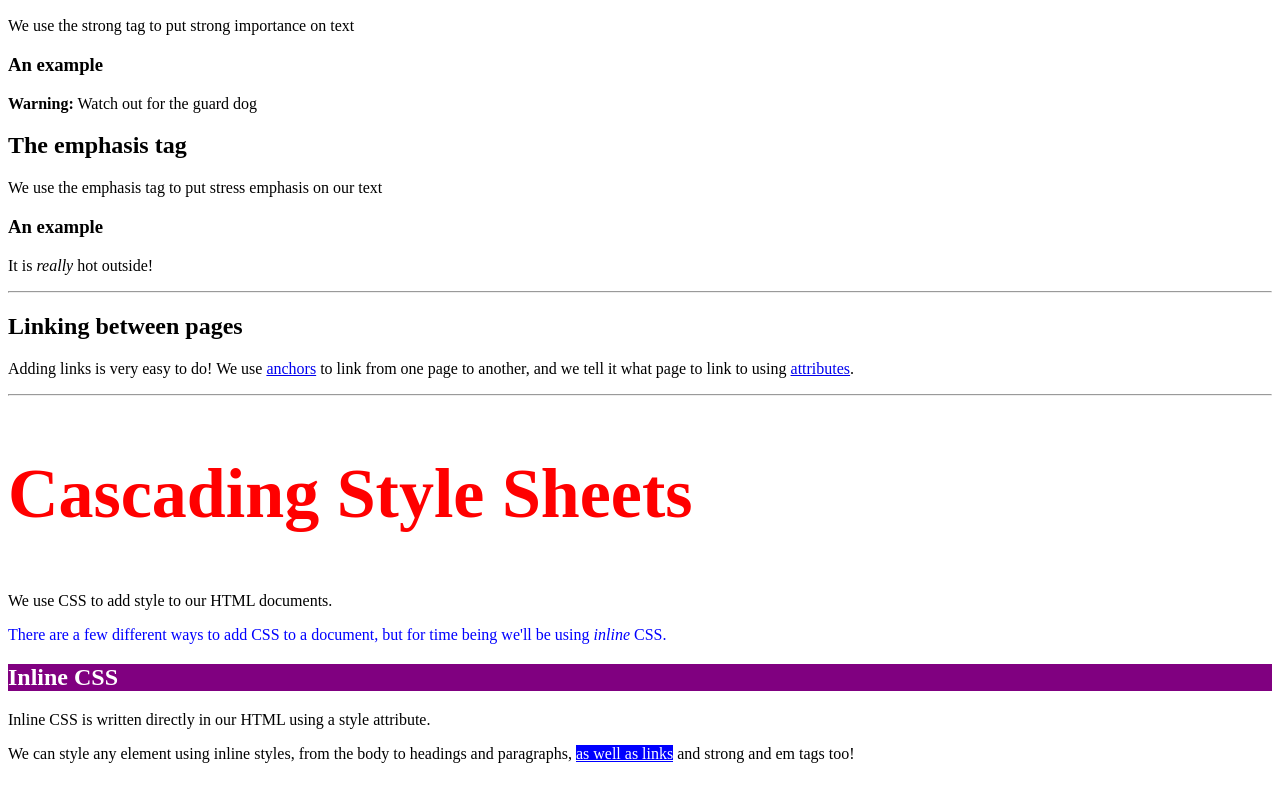
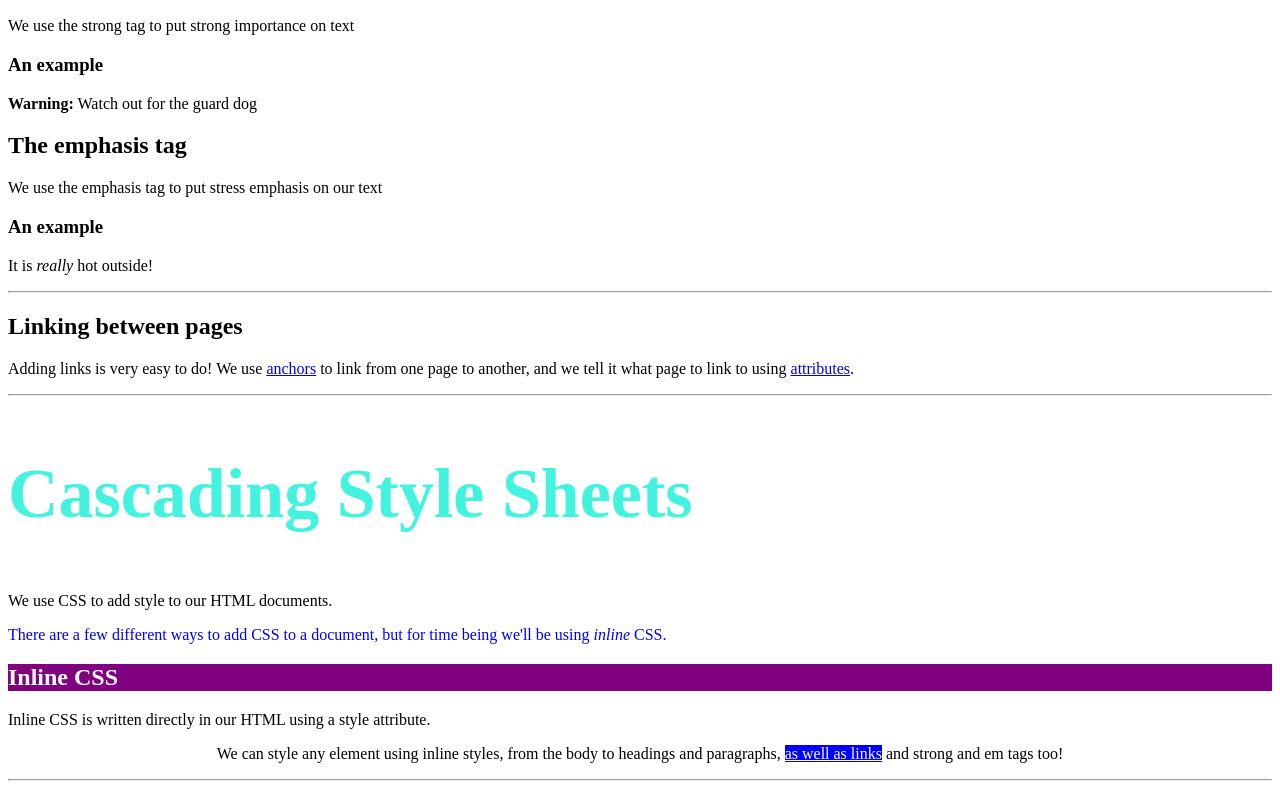
Before and after one commit to bofur24/FrontEnd-Career, a plain HTML site: page Module-2/Project-1/index.html in a window 1280 px wide. Shown: the part 354-1143 px from the top of the page. Drawn offline with Linux system fonts and the light colour scheme.

Commit message:
CSS Basics

```diff
--- a/Module-2/Project-1/index.html
+++ b/Module-2/Project-1/index.html
@@ -25,11 +25,20 @@
         <h2>Linking between pages</h2>
         <p>Adding links is very easy to do! We use <a href="anchors.html">anchors</a> to link from one page to another, and we tell it what page to link to using  <a href="attributes.html">attributes</a>.</p>
         <hr>
-        <h2 style="font-size: 70px; color: red;">Cascading Style Sheets</h2>
+        <h2 style="font-size: 70px; color: #42f4df;">Cascading Style Sheets</h2>
         <p>We use CSS to add style to our HTML documents.</p>
         <p style="color: blue;">There are a few different ways to add CSS to a document, but for time being we'll be using <em>inline</em> CSS.</p>
         <h2 style="background-color: purple; color: white;">Inline CSS</h2>
-        <p>Inline CSS is written directly in our HTML using a style attribute.</p>
-        <p>We can style any element using inline styles, from the body to headings and paragraphs, <a style="background-color: blue; color: white;" href="#">as well as links</a> and strong and em tags too!</p>
+        <p style="text-align: justify;">Inline CSS is written directly in our HTML using a style attribute.</p>
+        <p style="text-align: center;">We can style any element using inline styles, from the body to headings and paragraphs, <a style="background-color: blue; color: white;" href="#">as well as links</a> and strong and em tags too!</p>
+        <hr>
+        <!--
+            #42f4df
+            #f77002
+            #13a351
+            rgb(206, 105, 72)
+            rgb(229, 0, 255)
+            hsl(264, 100%, 30%)
+         -->
     </body>
 </html>
```
